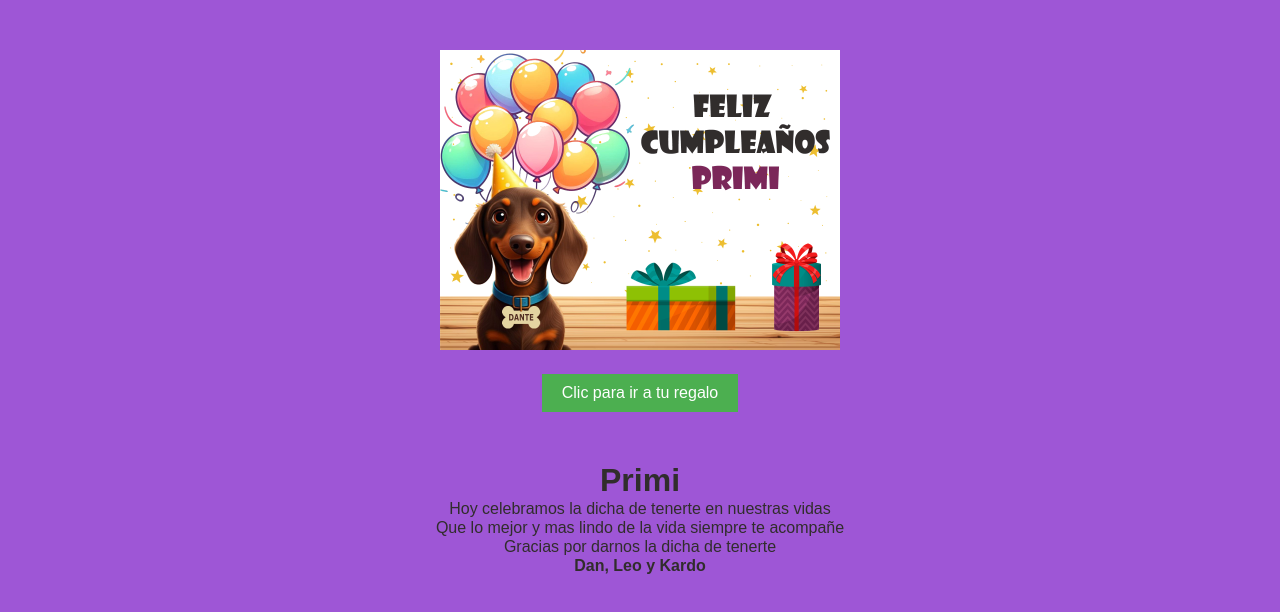
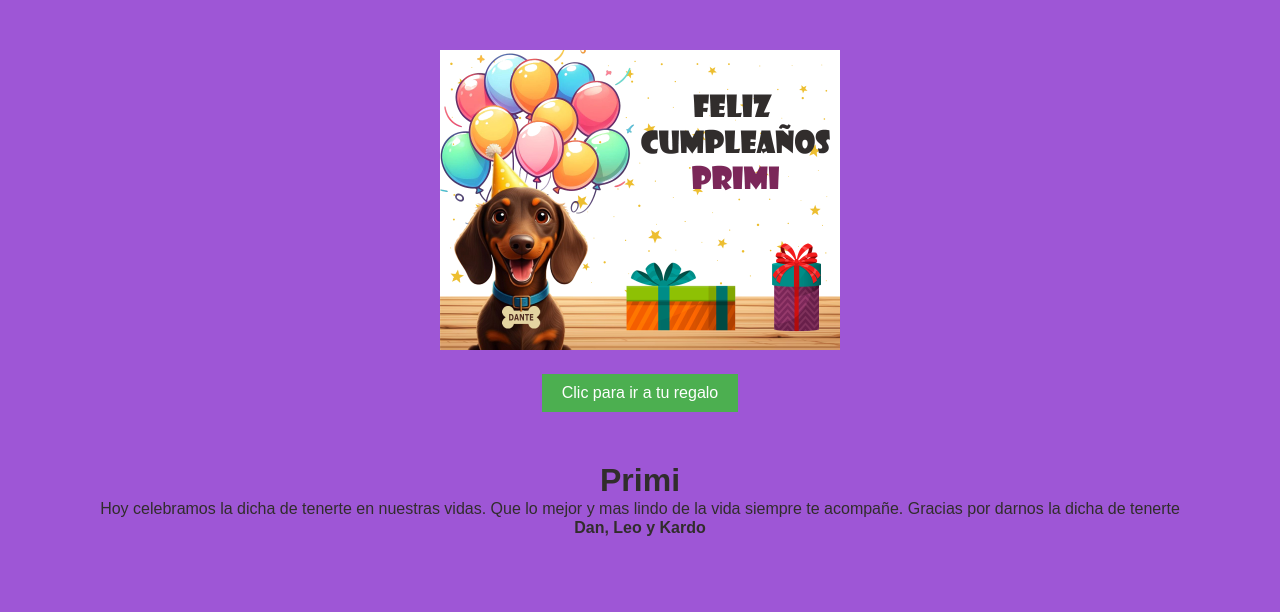
Before and after one commit to Rafaelreyes05/happybirthdayprimi, a plain HTML site: page index.html in a window 1280 px wide. Drawn offline with Linux system fonts and the light colour scheme.

Commit message:
Texto ajustado

```diff
--- a/index.html
+++ b/index.html
@@ -64,10 +64,8 @@ body {
 
 <div class="parrafo">
     <h1>Primi</h1>
-    <p>Hoy celebramos la dicha de tenerte en nuestras vidas</p>
-    <p>Que lo mejor y mas lindo de la vida siempre te acompañe</p>
-    <p>Gracias por darnos la dicha de tenerte</p>
-    <b class="names">Dan, Leo y Kardo</b>
+    <p>Hoy celebramos la dicha de tenerte en nuestras vidas. Que lo mejor y mas lindo de la vida siempre te acompañe. Gracias por darnos la dicha de tenerte
+    <p><b class="names">Dan, Leo y Kardo</b></p>
 </div>
 
 </body>
```
